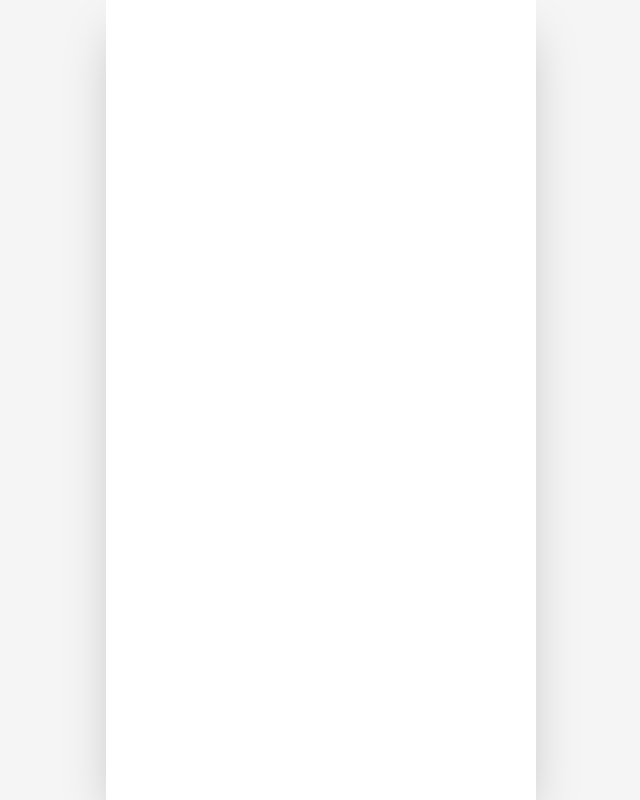
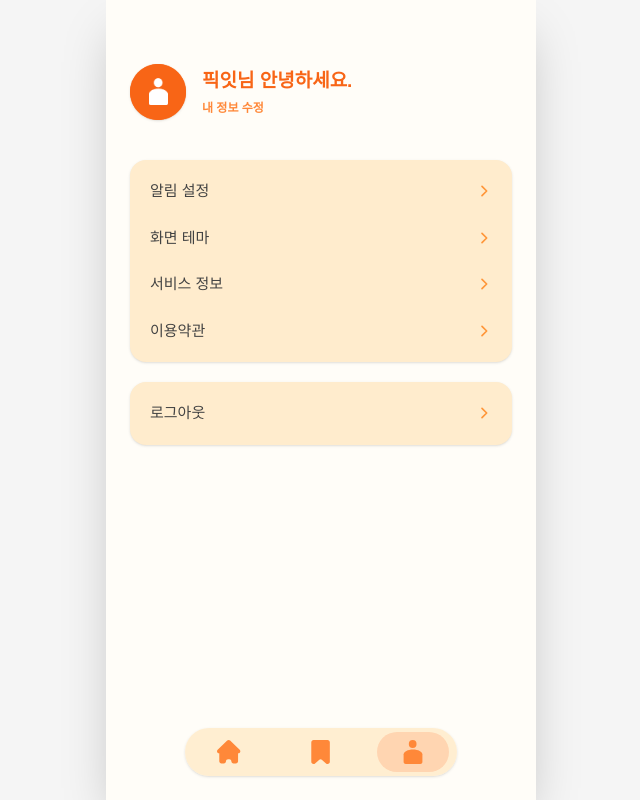
Before and after one commit to INU-pickeat/pickeat-frontend, a React (Vite) app: page /mypage in a window 1280 px wide. Before the commit this address had no page. Shown: the whole page, without its empty margins (319-959 px from the left). Built offline with nearby package versions, Linux system fonts and the light colour scheme; a web font is replaced by a local one.

Commit message:
Feat: 마이페이지 UI 구현

```diff
--- a/src/App.jsx
+++ b/src/App.jsx
@@ -7,6 +7,7 @@ import Signup from "./pages/Signup";
 import ResetPassword from "./pages/ResetPassword";
 import Home from "./pages/Home";
 import Recent from "./pages/Recent";
+import MyPage from "./pages/MyPage";
 
 export default function App() {
   // 스플래시 애니메이션 상태
@@ -28,6 +29,7 @@ export default function App() {
               <Route path="/reset-password" element={<ResetPassword />} />
               <Route path="/home" element={<Home />} />
               <Route path="/recent" element={<Recent />} />
+              <Route path="/mypage" element={<MyPage />} />
             </Routes>
           </BrowserRouter>
         )}
--- a/src/pages/Home.jsx
+++ b/src/pages/Home.jsx
@@ -29,7 +29,7 @@ export default function Home() {
         {/* 헤더 영역 */}
         <div className="flex justify-between items-center mb-8">
           <img src={logoImg} alt="pickeat 로고" className="w-22" />
-          <button className="text-[#F86516] cursor-pointer" onClick={() => alert("준비 중입니다.")}>
+          <button className="text-[#F86516] cursor-pointer" onClick={() => alert("추가 예정입니다.")}>
             <svg viewBox="0 0 24 24" fill="none" stroke="currentColor" strokeWidth="2" className="w-6 h-6">
               <path
                 strokeLinecap="round"
--- a/src/pages/Login.jsx
+++ b/src/pages/Login.jsx
@@ -59,7 +59,7 @@ export default function Login() {
         <button
           type="button"
           className="w-12 h-12 rounded-full bg-[#fcebdc] flex items-center justify-center active:scale-95 transition-transform"
-          onClick={() => alert("준비 중입니다.")}
+          onClick={() => alert("추가 예정입니다.")}
         >
           <svg viewBox="0 0 24 24" className="w-5 h-5">
             <path
@@ -85,7 +85,7 @@ export default function Login() {
         <button
           type="button"
           className="w-12 h-12 rounded-full bg-[#fcebdc] flex items-center justify-center active:scale-95 transition-transform"
-          onClick={() => alert("준비 중입니다.")}
+          onClick={() => alert("추가 예정입니다.")}
         >
           <svg viewBox="0 0 384 512" className="w-6 h-6" fill="black">
             <path d="M318.7 268.7c-.2-36.7 16.4-64.4 50-84.8-18.8-26.9-47.2-41.7-84.7-44.6-35.5-2.8-74.3 20.7-88.5 20.7-15 0-49.4-19.7-76.4-19.7C63.3 141.2 4 184.8 4 273.5q0 39.3 14.4 81.2c12.8 36.7 59 126.7 107.2 125.2 25.2-.6 43-17.9 75.8-17.9 31.8 0 48.3 17.9 76.4 17.9 48.6-.7 90.4-82.5 102.6-119.3-65.2-30.7-61.7-90-61.7-91.9zm-56.6-164.2c27.3-32.4 24.8-61.9 24-72.5-24.1 1.4-52 16.4-67.9 34.9-17.5 19.8-27.8 44.3-25.6 71.9 26.1 2 49.9-11.4 69.5-34.3z" />
--- /dev/null
+++ b/src/pages/MyPage.jsx
@@ -0,0 +1,78 @@
+import { useNavigate } from "react-router-dom";
+import PageTransition from "../components/PageTransition";
+import DefaultProfile from "../assets/profile_default.png";
+import BottomNav from "../components/BottomNav";
+
+export default function MyPage() {
+  const navigate = useNavigate();
+
+  // 메뉴 그룹 데이터
+  const menuGroup1 = [
+    { id: 1, title: "알림 설정" },
+    { id: 2, title: "화면 테마" },
+    { id: 3, title: "서비스 정보" },
+    { id: 4, title: "이용약관" },
+  ];
+
+  const menuGroup2 = [{ id: 5, title: "로그아웃" }];
+
+  // 공통 메뉴 렌더링 함수
+  const renderMenu = (menuList) => (
+    <div className="w-full bg-[#FFECCD] rounded-2xl px-5 py-2 shadow-sm">
+      {menuList.map((menu) => (
+        <button
+          key={menu.id}
+          onClick={() => {
+            if (menu.title === "로그아웃") navigate("/");
+            else alert("추가 예정입니다.");
+          }}
+          className="w-full flex justify-between items-center py-3 active:opacity-60 transition-opacity cursor-pointer"
+        >
+          <span className="text-[15px] font-medium text-[#434343]">{menu.title}</span>
+          {/* 오른쪽 화살표 아이콘 */}
+          <svg
+            viewBox="0 0 24 24"
+            fill="none"
+            stroke="currentColor"
+            strokeWidth="2.5"
+            className="w-4 h-4 text-[#FF9639]"
+          >
+            <path strokeLinecap="round" strokeLinejoin="round" d="M9 5l7 7-7 7" />
+          </svg>
+        </button>
+      ))}
+    </div>
+  );
+
+  return (
+    <PageTransition className="h-dvh w-full flex flex-col relative bg-[#FFFDF8] overflow-hidden">
+      {/* 내부 스크롤 영역 */}
+      <div className="flex-1 overflow-y-auto scrollbar-hide px-6 pt-16 pb-28">
+        {/* 상단 프로필 영역 */}
+        <div className="flex items-center space-x-4 mb-10">
+          {/* 프로필 이미지 */}
+          <div className="w-14 h-14 rounded-full bg-[#F86516] flex items-center justify-center shrink-0 shadow-sm">
+            <img src={DefaultProfile} alt="프로필 이미지" className="w-full h-full object-cover" />
+          </div>
+
+          {/* 유저 이름 및 정보 수정 */}
+          <div className="flex flex-col justify-center">
+            <h2 className="text-[19px] font-bold text-[#F86516] mb-1">픽잇님 안녕하세요.</h2>
+            <button className="text-[12px] text-[#FF8839] font-semibold text-left hover:underline w-fit cursor-pointer">
+              내 정보 수정
+            </button>
+          </div>
+        </div>
+
+        {/* 메뉴 리스트 영역 */}
+        <div className="flex flex-col space-y-5">
+          {renderMenu(menuGroup1)}
+          {renderMenu(menuGroup2)}
+        </div>
+      </div>
+
+      {/* 하단 네비게이션 바 */}
+      <BottomNav />
+    </PageTransition>
+  );
+}
```
Also changed, not shown: src/assets/profile_default.png (added).
